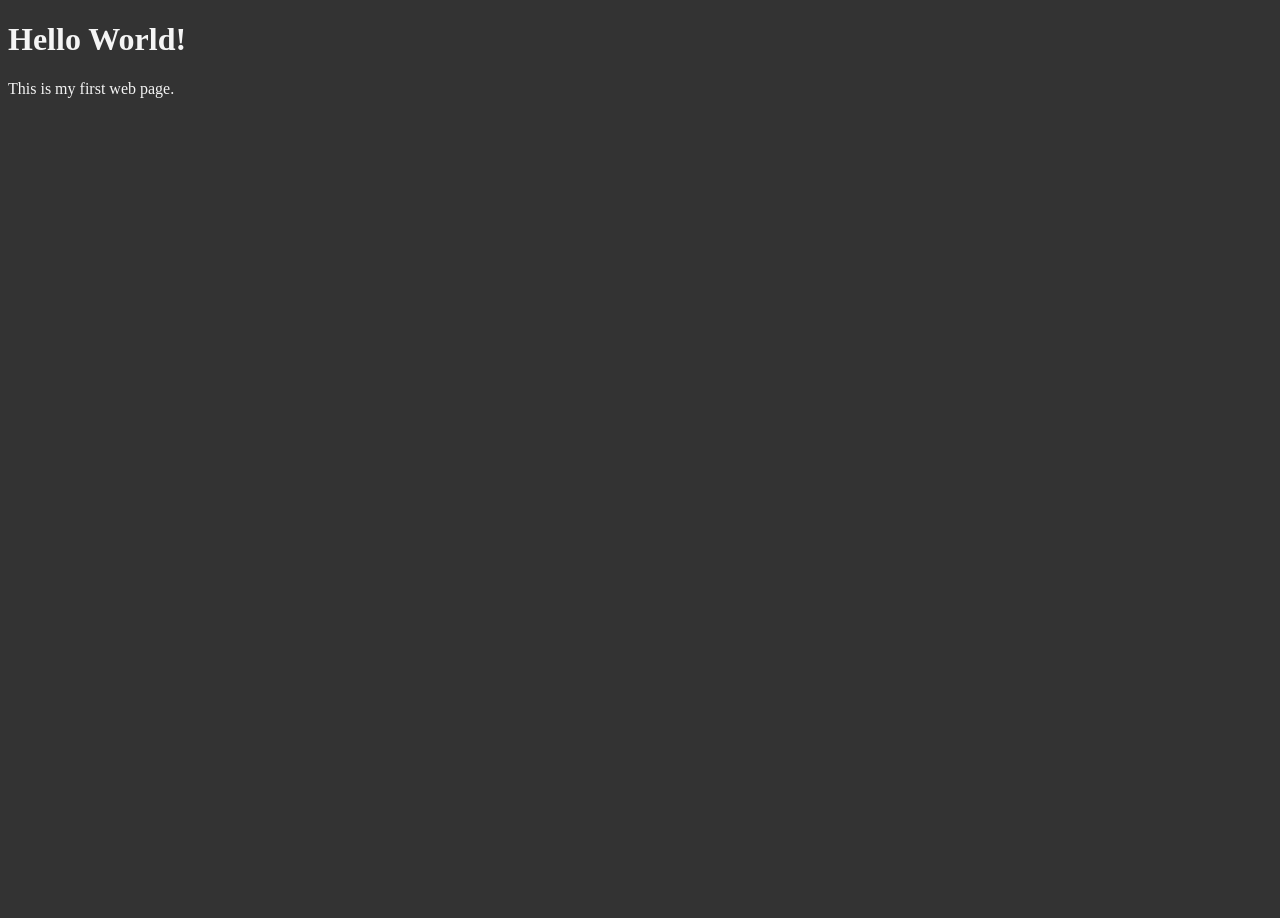
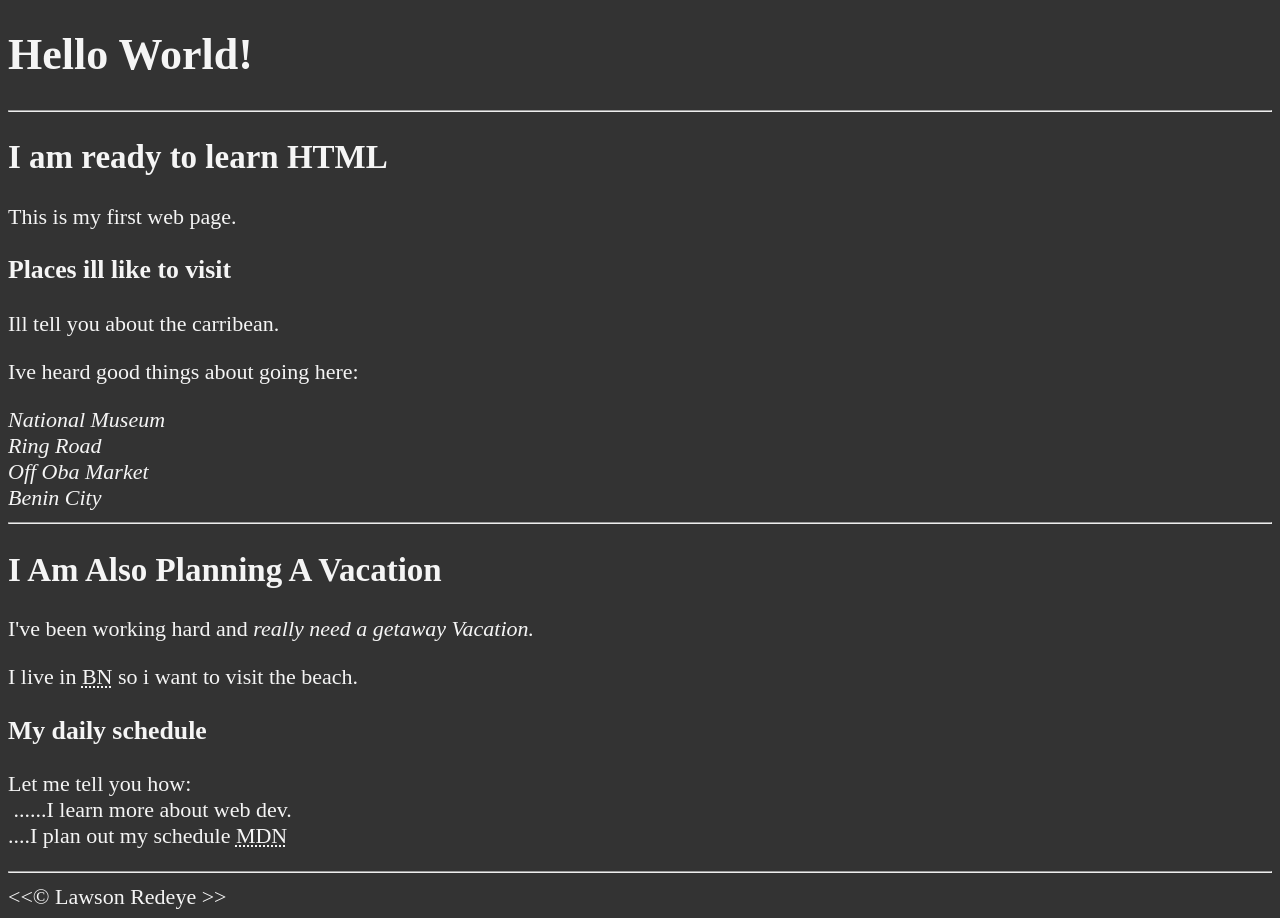
Before and after one commit to Lawsonredeye/Side_Project, a plain HTML site: page html_freecodecamp/index.html in a window 1280 px wide. Before the commit the page ends 800 px from the top, so only its background shows below. Drawn offline with Linux system fonts and the light colour scheme.

Commit message:
learnt how to use the <br> <address> <hr>

```diff
--- a/html_freecodecamp/index.html
+++ b/html_freecodecamp/index.html
@@ -13,7 +13,37 @@
 
 <body>
     <h1>Hello World!</h1>
+
+    <hr>
+
+    <h2>I am ready to learn HTML</h2>
     <p>This is my first web page.</p>
+
+    <h3>Places ill like to visit</h3>
+    <p>Ill tell you about the carribean.</p>
+    <p>Ive heard good things about going here:</p>
+    <address>
+        National Museum <br>
+        Ring Road <br>
+        Off Oba Market <br>
+        Benin City <br>
+    </address>
+
+    <hr>
+    <h2>I Am Also Planning A Vacation</h2>
+    <p>I've been working hard and <em>really need a getaway Vacation.
+    </em>
+    </p>
+    <p>I live in <abbr title="Benin City">BN</abbr> so i want to visit the beach.</p>
+
+    <h3>My daily schedule</h3>
+    <p>Let me tell you how:
+        <br>&nbsp;......I learn more about web dev.
+        <br>....I plan out my schedule <abbr title="Mozilla Developer Network">MDN</abbr>
+    </p>
+    <hr>
+    &lt;&lt;&copy; Lawson Redeye &gt;&gt;
+
 </body>
 
 </html>
--- a/html_freecodecamp/main.css
+++ b/html_freecodecamp/main.css
@@ -1,5 +1,5 @@
 html {
-    font-size: 22;
+    font-size: 22px;
 }
 body {
     background-color: #333;
```
